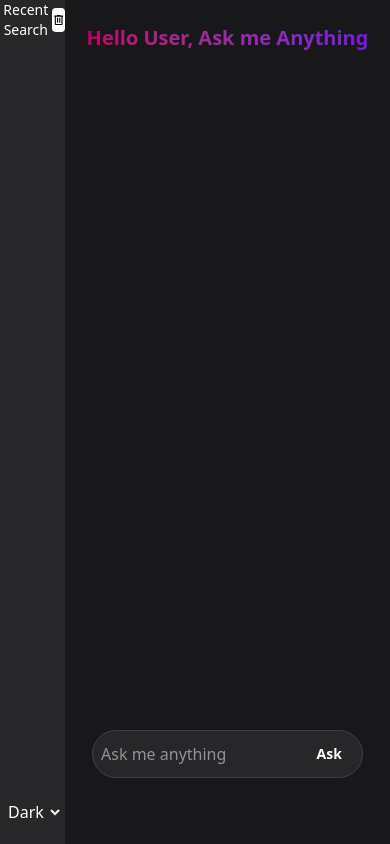
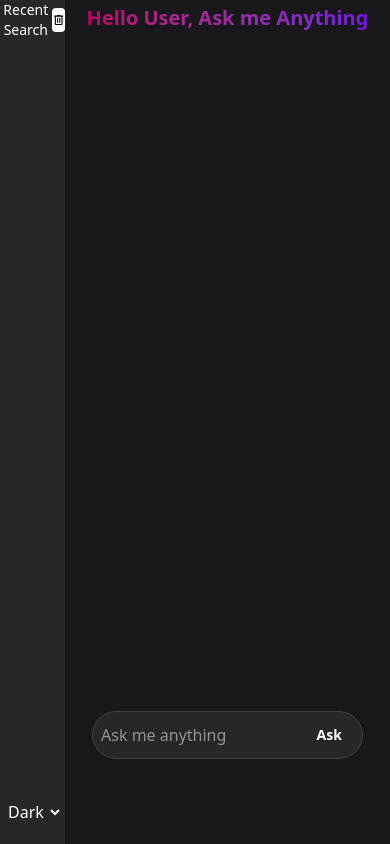
Before and after one commit to KanhaiyaLalTeli/AI_Assistant, a React (Vite) app: page / in a window 390 px wide. Built offline with nearby package versions, Linux system fonts and the light colour scheme.

Commit message:
first commit

```diff
--- a/src/App.jsx
+++ b/src/App.jsx
@@ -88,7 +88,7 @@ function App() {
   return (
     <div className={darkMode=='dark' ? 'dark' : 'light'}>
     <div className="w-screen h-screen text-center flex">
-      <div className="w-2/12 dark:bg-zinc-800 bg-red-100">
+      <div className="w-2/12 dark:bg-zinc-800 bg-red-100 ">
         <RecentHistory
           handleDeleteHistory={handleDeleteHistory}
           recentHistory={recentHistory}
@@ -102,8 +102,8 @@ function App() {
           <option value="light">Light</option>
         </select>
       </div>
-      <div className="w-10/12 my-5">
-        <div className="h-1/12">
+      <div className="w-10/12">
+        <div className="h-1/12 sm:h-1/12">
           <h1 className="text-xl sm:text-4xl bg-clip-text text-transparent bg-gradient-to-r from-pink-700 to-violet-700 p-1 font-bold">
             Hello User, Ask me Anything
           </h1>
--- a/src/components/AskQuestion.jsx
+++ b/src/components/AskQuestion.jsx
@@ -9,7 +9,7 @@ const AskQuestion = ({question,setQuestion,handleQuestion}) => {
       };
 
   return (
-    <div className="h-1/12 w-10/12 sm:w-1/2 mx-auto my-10">
+    <div className="h-1/12 sm:h-1/12 w-10/12 sm:w-1/2 mx-auto my-2 sm:my-10">
           <div className="dark:bg-zinc-800 bg-red-100 pr-5  dark:text-white text-zinc-800 rounded-4xl border border-zinc-700  flex h-12 sm:h-16">
             <input
               type="text"
```
